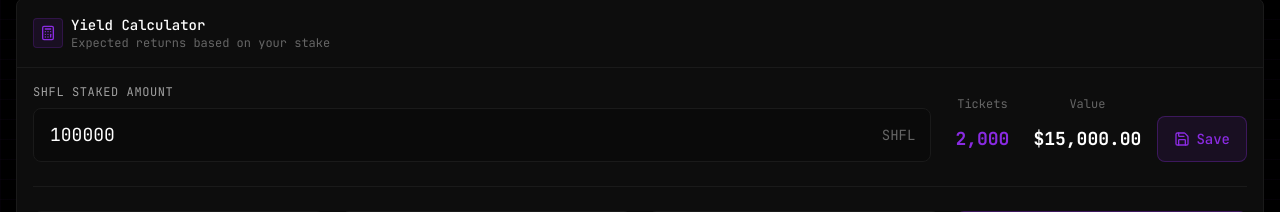
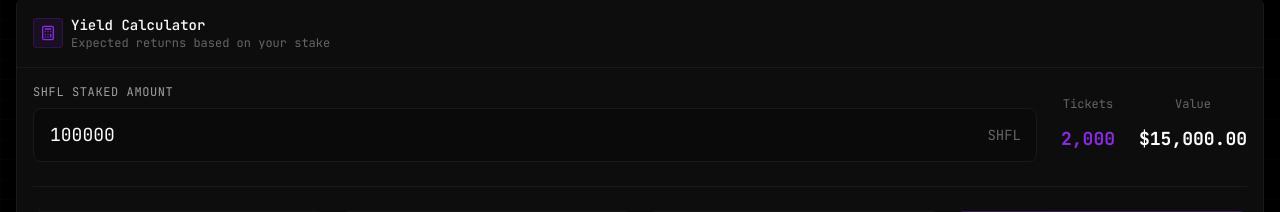
Before and after one commit to eshanhack/shfl-yield-dashboard, a Next.js app: page / in a window 1280 px wide. Shown: the part 361-573 px from the top of the page. Built offline with nearby package versions, Linux system fonts and the light colour scheme; no server answers.

Commit message:
Auto-save staked amount - remove Save button, auto-save on input change

```diff
--- a/components/YieldCalculatorPanel.tsx
+++ b/components/YieldCalculatorPanel.tsx
@@ -6,7 +6,6 @@ import {
   TrendingUp,
   Calendar,
   History,
-  Save,
   Coins
 } from "lucide-react";
 import {
@@ -37,19 +36,31 @@ export default function YieldCalculatorPanel({
   prizeSplit,
 }: YieldCalculatorPanelProps) {
   const [inputValue, setInputValue] = useState<string>("100000");
-  const [savedAmount, setSavedAmount] = useState<number | null>(null);
 
   // Parse the input value to number
   const shflAmount = parseFloat(inputValue) || 0;
 
-  // Load saved amount from localStorage
+  // Load saved amount from localStorage on mount
   useEffect(() => {
     const saved = localStorage.getItem("shfl-staked-amount");
     if (saved) {
       setInputValue(saved);
-      setSavedAmount(parseFloat(saved));
     }
   }, []);
+
+  // Auto-save whenever the input value changes (debounced)
+  useEffect(() => {
+    const amount = parseFloat(inputValue) || 0;
+    if (amount > 0) {
+      const timeoutId = setTimeout(() => {
+        localStorage.setItem("shfl-staked-amount", amount.toString());
+        // Dispatch custom event to notify other components
+        window.dispatchEvent(new CustomEvent("shfl-staked-changed", { detail: amount }));
+      }, 300); // 300ms debounce
+
+      return () => clearTimeout(timeoutId);
+    }
+  }, [inputValue]);
 
   const handleInputChange = (e: React.ChangeEvent<HTMLInputElement>) => {
     const value = e.target.value;
@@ -57,13 +68,6 @@ export default function YieldCalculatorPanel({
     if (value === "" || /^\d*\.?\d*$/.test(value)) {
       setInputValue(value);
     }
-  };
-
-  const handleSave = () => {
-    localStorage.setItem("shfl-staked-amount", shflAmount.toString());
-    setSavedAmount(shflAmount);
-    // Dispatch custom event to notify other components
-    window.dispatchEvent(new CustomEvent("shfl-staked-changed", { detail: shflAmount }));
   };
 
   const ticketCount = Math.floor(shflAmount / SHFL_PER_TICKET);
@@ -158,17 +162,6 @@ export default function YieldCalculatorPanel({
                 <CurrencyAmount amount={stakingValueUSD} />
               </div>
             </div>
-            <button
-              onClick={handleSave}
-              className={`flex items-center gap-1.5 px-4 py-3 rounded-lg text-sm font-medium transition-all h-[46px] ${
-                savedAmount === shflAmount
-                  ? "bg-terminal-positive/20 text-terminal-positive border border-terminal-positive/30"
-                  : "bg-terminal-accent/10 text-terminal-accent border border-terminal-accent/30 hover:bg-terminal-accent/20"
-              }`}
-            >
-              <Save className="w-4 h-4" />
-              {savedAmount === shflAmount ? "Saved" : "Save"}
-            </button>
           </div>
         </div>
 
```
